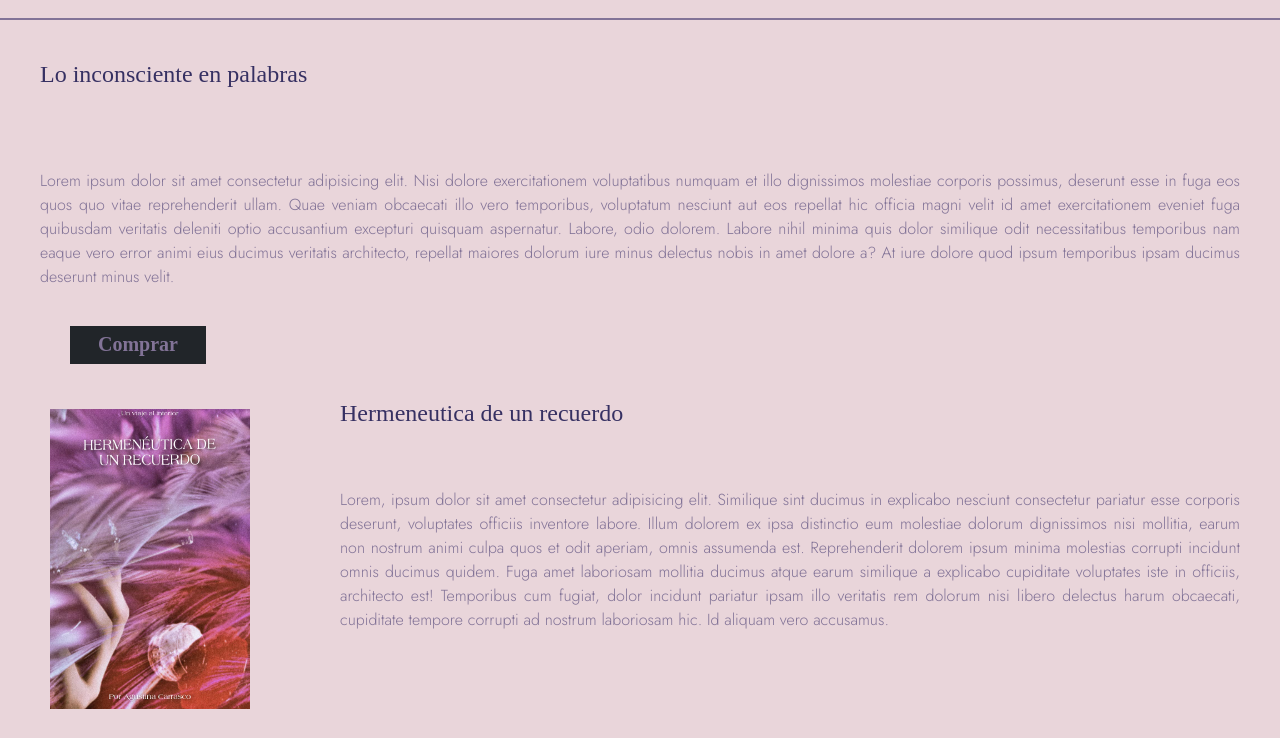
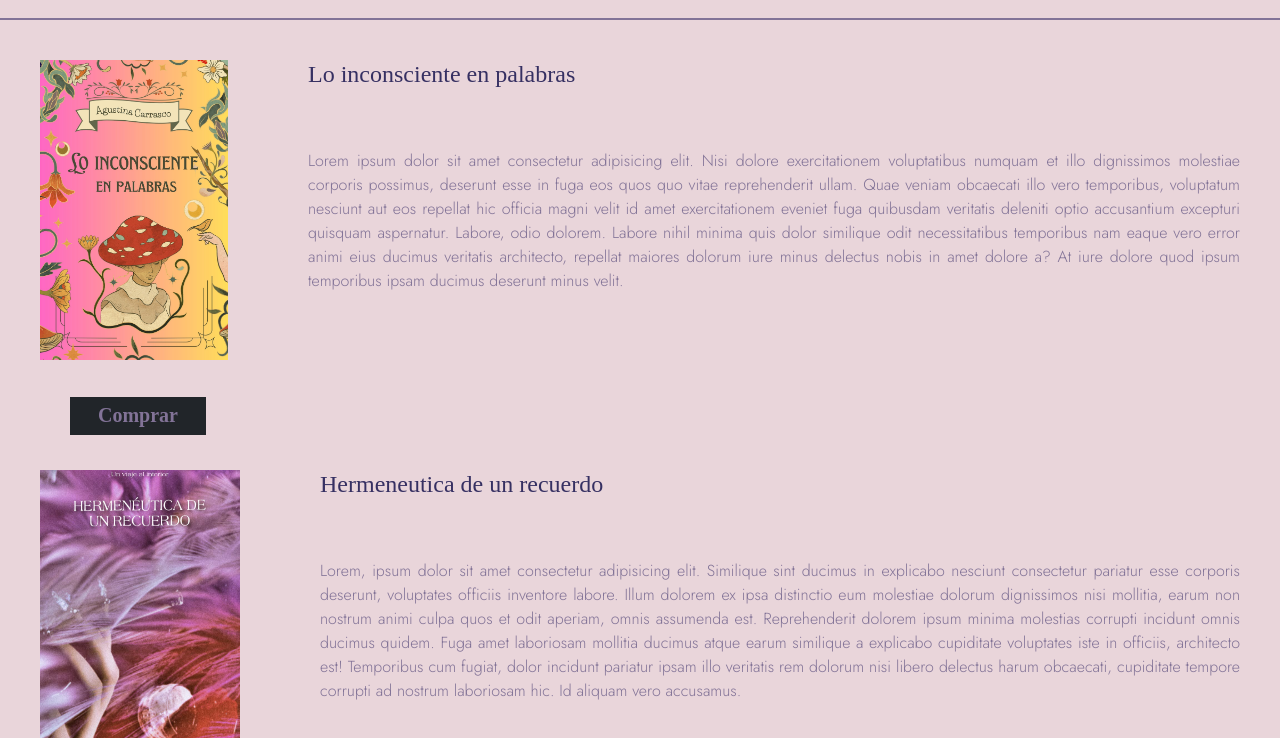
Before and after one commit to AgustinaCarrasco/PreEntrega.Carrasco, a plain HTML site: page pages/librospresentaciones.html in a window 1280 px wide. Shown: the part 62-800 px from the top of the page. Drawn offline with nearby package versions, Linux system fonts and the light colour scheme; a web font is replaced by a local one.

Commit message:
add card and img

```diff
--- a/css/style.css
+++ b/css/style.css
@@ -265,12 +265,28 @@ ul{list-style-type: none;
 
 
 /*SECCION DE LIBROS*/
+#portada-uno{
+    height:350px;
+    width:250px;
+    padding:25px;
+    margin:15px;
+    transition:1s;
+}
+#portada-uno:hover{
+    height:400px;
+    width:300px;
+}
 #portada-dos{
     height:350px;
     width:250px;
     padding:25px;
-    margin:25px;
+    margin:15px;
     border-radius: 2px solid #363062;
+    transition:1s;
+}
+#portada-dos:hover{
+    height:400px;
+    width:300px;
 }
 #libro1{
 display: flex;
--- a/pages/librospresentaciones.html
+++ b/pages/librospresentaciones.html
@@ -39,10 +39,16 @@
     </header>
 
     <main>  <!--libros en venta-->
-        <h1 class="subtitulo">Lo inconsciente en palabras</h1>
+
         <section id="libro1">
-            <p class="cuerpo">Lorem ipsum dolor sit amet consectetur adipisicing elit. Nisi dolore exercitationem voluptatibus numquam et illo dignissimos molestiae corporis possimus, deserunt esse in fuga eos quos quo vitae reprehenderit ullam. Quae veniam obcaecati illo vero temporibus, voluptatum nesciunt aut eos repellat hic officia magni velit id amet exercitationem eveniet fuga quibusdam veritatis deleniti optio accusantium excepturi quisquam aspernatur. Labore, odio dolorem. Labore nihil minima quis dolor similique odit necessitatibus temporibus nam eaque vero error animi eius ducimus veritatis architecto, repellat maiores dolorum iure minus delectus nobis in amet dolore a? At iure dolore quod ipsum temporibus ipsam ducimus deserunt minus velit.</p>
+            <img id="portada-uno" src="../multimedia/PORTADA2.jpg" alt="">
+            <div>
+                <h1 class="subtitulo">Lo inconsciente en palabras</h1>
+                <p class="cuerpo">Lorem ipsum dolor sit amet consectetur adipisicing elit. Nisi dolore exercitationem voluptatibus numquam et illo dignissimos molestiae corporis possimus, deserunt esse in fuga eos quos quo vitae reprehenderit ullam. Quae veniam obcaecati illo vero temporibus, voluptatum nesciunt aut eos repellat hic officia magni velit id amet exercitationem eveniet fuga quibusdam veritatis deleniti optio accusantium excepturi quisquam aspernatur. Labore, odio dolorem. Labore nihil minima quis dolor similique odit necessitatibus temporibus nam eaque vero error animi eius ducimus veritatis architecto, repellat maiores dolorum iure minus delectus nobis in amet dolore a? At iure dolore quod ipsum temporibus ipsam ducimus deserunt minus velit.</p>
+            </div>
+
         </section>
+
         <a class="compras" href="../pages/contacto.html"> <div class="d-inline p-2 text-bg-dark"> Comprar</a>
         </div></a>
 
```
